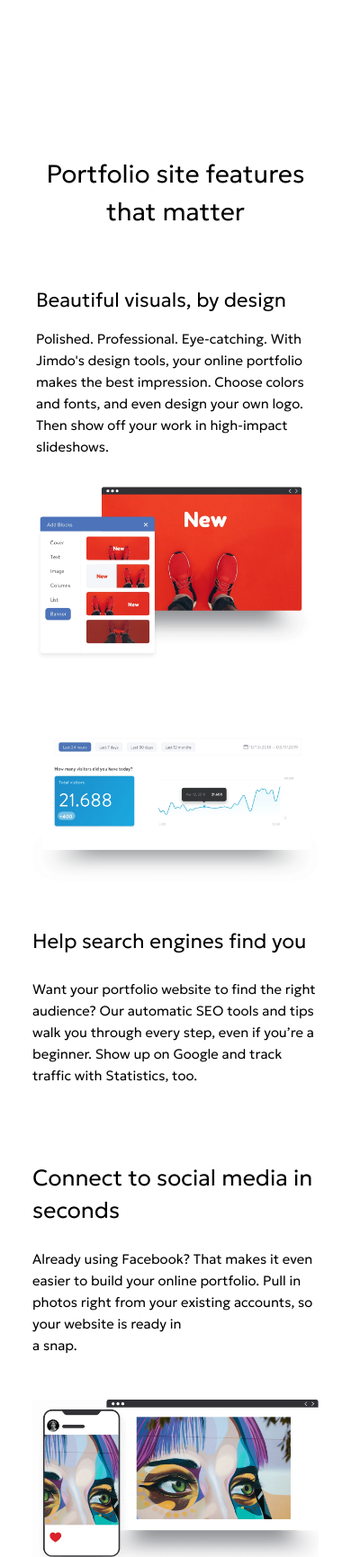
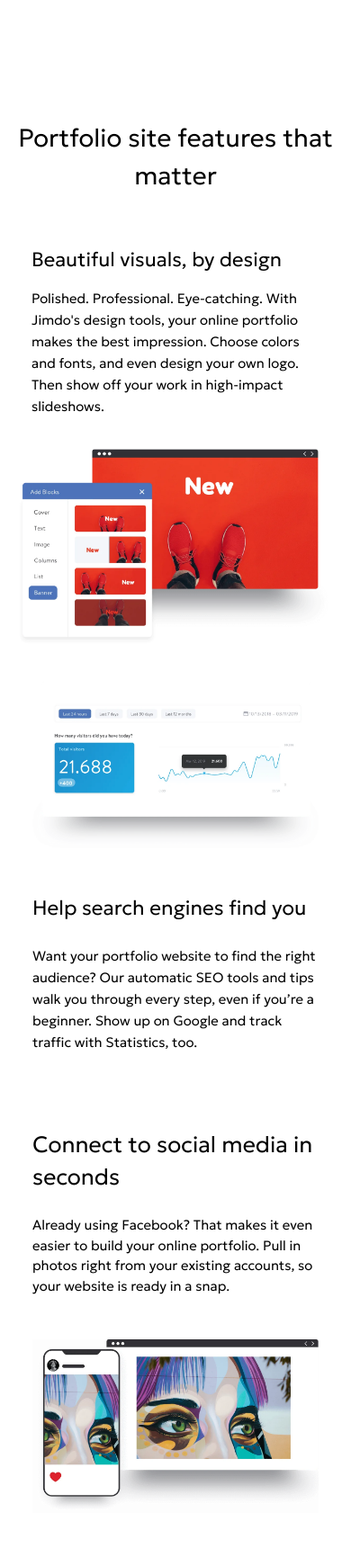
Before and after one commit to ZanderDev08/Jimdo, a website built with Vite: page index.html in a window 390 px wide. Shown: the part 880-2611 px from the top of the page at 90% size. Built offline with nearby package versions, Linux system fonts and the light colour scheme.

Commit message:
Fixed the responsiveness of online portfolio section

```diff
--- a/index.html
+++ b/index.html
@@ -722,16 +722,16 @@
     <!-- TASKS                                                                 -->
     <!--   1.                                                                  -->
     <!-- ===================================================================== -->
-    <section class="features w-full relative bg-[#fff] bg-center bg-cover text-center justify-center pt-20 pb-28 max-lg:min-h-[70dvh] max-md:p-5">
+    <section class="features w-full relative bg-[#fff] bg-center bg-cover text-center justify-center pt-20 pb-28 max-lg:min-h-[70dvh] max-md:p-5 max-[480px]:m-0 max-[480px]:p-0 max-[600px]:m-0 max-[600px]:p-0">
         <h1
-        class="text-[50px] font-[300] relative max-[979px]:text-[45px] max-md:text-[35px] max-md:p-5 max-[480px]:text-[28px]">
+        class="text-[50px] font-[300] relative max-[979px]:text-[45px] max-md:text-[35px] max-md:p-5 max-[480px]:text-[28px] max-[600px]:m-0 max-[600px]:p-0 max-[600px]:text-[30px]">
             Portfolio site features that matter
         </h1>
 
-        <div class="content mt-[100px] px-[300px] flex flex-wrap items-center justify-around gap-20 max-lg:px-5 max-lg:gap-[5px] max-md:p-5 max-md:gap-5 max-md:mt-5 max-[480px]:p-5 max-[480px]:gap-8 max-[480px]:mt-5">
-            <div class="description flex-1 text-left max-lg:p-0 max-lg:m-0 max-md:p-[15px] max-[480px]:text-left max-[480px]:m-0 max-[480px]:p-0">
-                <h1 class="text-[35px] font-light mb-5 max-md:text-[25px] max-md:mb-[15px] max-[480px]:text-[22px] max-[480px]:font-light">Beautiful visuals, by design</h1>
-                <p class="leading-[28px] font-light max-lg:text-[14px] max-md:text-[14px] max-md:leading-[24px] max-[480px]:text-[15px]">Polished. Professional. Eye-catching. With Jimdo's design tools, your online
+        <div class="content mt-[100px] px-[300px] flex flex-wrap items-center justify-around gap-20 max-lg:px-5 max-lg:gap-[5px] max-md:p-5 max-md:gap-5 max-md:mt-5">
+            <div class="description flex-1 text-left max-lg:p-0 max-lg:m-0 max-md:p-[15px] max-[480px]:text-left  ">
+                <h1 class="text-[35px] font-light mb-5 max-md:text-[25px] max-md:mb-[15px] max-[480px]:text-[22px] max-[480px]:font-light max-[600px]:text-[25px]">Beautiful visuals, by design</h1>
+                <p class="leading-[28px] font-light max-lg:text-[14px] max-md:text-[14px] max-md:leading-[24px] max-[480px]:text-[15px] ">Polished. Professional. Eye-catching. With Jimdo's design tools, your online
                 portfolio makes the best impression. Choose colors and fonts, and even design
                 your own logo. Then show off your work in high-impact slideshows.
                 </p>
@@ -785,10 +785,10 @@
                     Connect to social media in seconds
                     </h3>
 
-                    <p class="text-base font-light text-heading max-[480px]:text-[15px]">
+                    <p class="text-[15px] font-light text-heading max-[480px]:text-[15px]">
                         Already using Facebook? That makes it even easier
                         to build your online portfolio. Pull in photos right
-                        from your existing accounts, so your website is ready in <br>a snap.
+                        from your existing accounts, so your website is ready in a snap.
                     </p>
                 </div>
 
@@ -812,7 +812,7 @@
             <div class="flex flex-col md:flex-row items-center justify-between gap-12">
 
                 <div class="w-full md:w-1/2 gap[-30px]  gap-12 ">
-                    <h3 class="text-3xl font-light text-heading">
+                    <h3 class="text-3xl font-light text-heading max-[480px]:text-[16px] max-[600px]:text-[23px]">
                         How to make an online portfolio
                     </h3>
                     <p class="font-extralight mt-4 ">
@@ -843,7 +843,7 @@
                             </span>
                         </li>
                     </ol>
-                    <a href="#" class="btn inline-block rounded-[5px] bg-[#004ced] hover:bg-[#003bbb] text-white no-underline font-semibold text-[20px] text-center py-5 px-10 transition-colors mt-10">
+                    <a href="#" class="btn inline-block rounded-[5px] bg-[#004ced] hover:bg-[#003bbb] text-white no-underline font-[380] text-[16px] text-center py-3 px-10 transition-colors mt-10 max-[480px]:w-full max-[600px]:w-full">
                             Start Now
                         </a>
                 </div>
@@ -861,7 +861,7 @@
         </section>
 
 
-    <section id="portfolio-types" class="w-full bg-[#ffffff] px-9 py-20 md:py-28 ">
+
     <section id="portfolio-types" class="w-full bg-[#ffffff] px-9 py-20 md:py-28">
         <div class="mx-auto max-w-7xl">
             <div class="mx-auto max-w-3xl text-center">
@@ -930,7 +930,7 @@
                     <img data-portfolio-image src="src/img/model.webp" alt="Artist portfolio website featuring colorful abstract artwork"
                         class="h-auto w-full max-w-[850px] object-contain" loading="lazy">
                 </div>
-                <div class="order-2 text-left md:order-1">
+                <div class="order-2 text-left md:order-1 ">
                     <h3 data-portfolio-title class="text-2xl font-normal text-[#000] max-md:text-2xl">Model Portfolio</h3>
                     <p data-portfolio-description class="mt-5 max-w-xl text-base font-light leading-7 text-[#000]">
                         You’re versatile and stylish, and your portfolio can be too. A website is a platform that you control, and it’s easy to use images right from your social media accounts.
```
